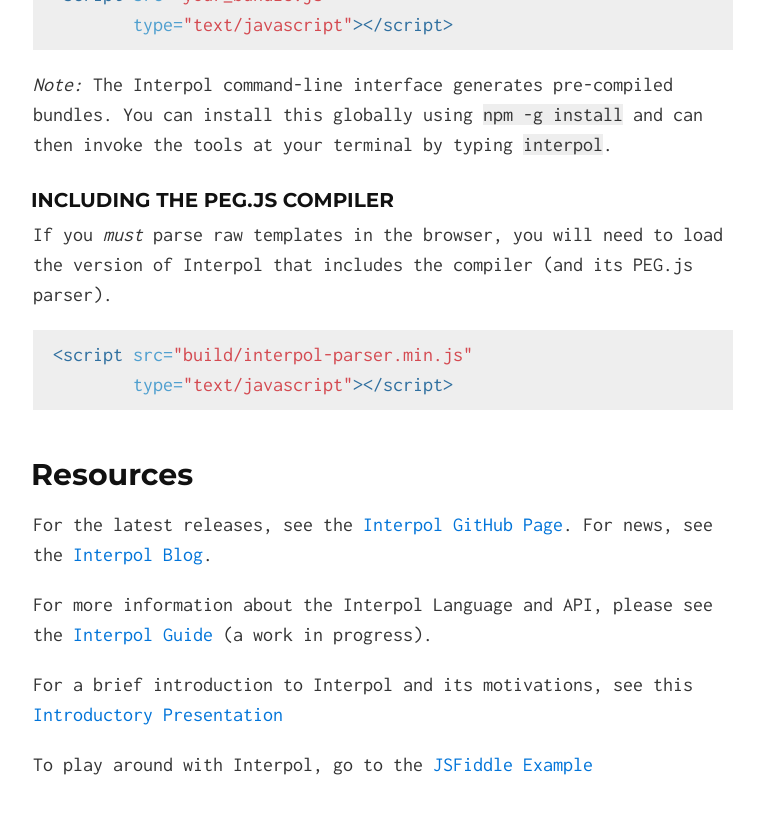
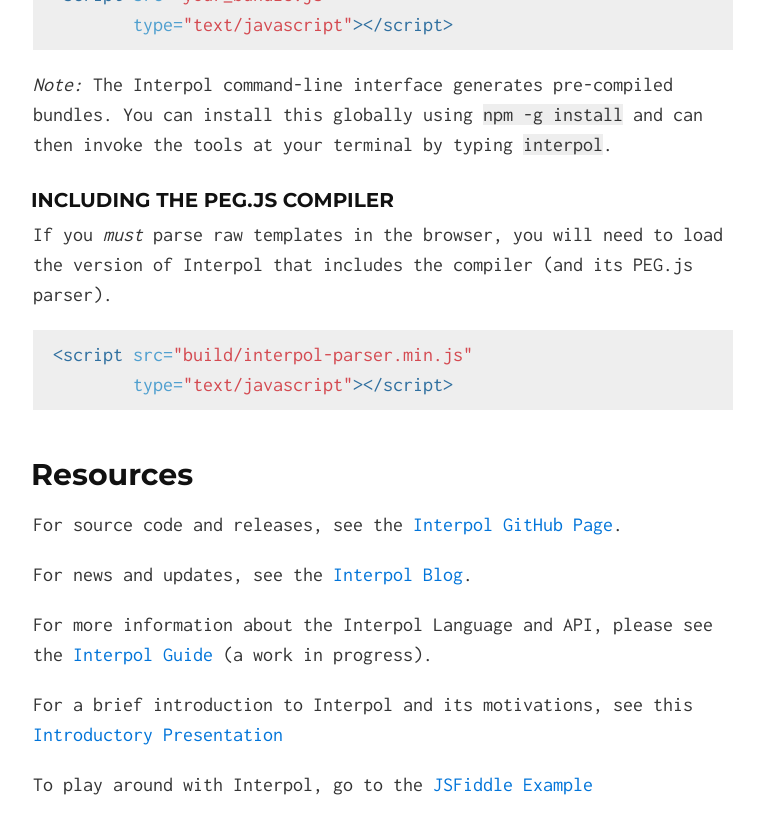
Before and after one commit to kode4food/interpol, a Jekyll site: the page built from index.md, in a window 1280 px wide and 900 px high, scrolled down 3760 px. Shown: the top 834 px of the window, without its empty margins (257-1021 px from the left). Built offline with Jekyll 4.4.1, drawn with Linux system fonts in a browser that asks for light colours; Markdown is read by kramdown in place of the engine named in the settings.

Commit message:
update resources

````diff
--- a/index.md
+++ b/index.md
@@ -107,7 +107,9 @@
 ```
 
 ## Resources
-For the latest releases, see the [Interpol GitHub Page](http://github.com/kode4food/interpol).  For news, see the [Interpol Blog](http://blog.interpoljs.io/).
+For source code and releases, see the [Interpol GitHub Page](http://github.com/kode4food/interpol).
+
+For news and updates, see the [Interpol Blog](http://blog.interpoljs.io/).
 
 For more information about the Interpol Language and API, please see the [Interpol Guide](http://interpoljs.io/guide/) (a work in progress).
 
````
